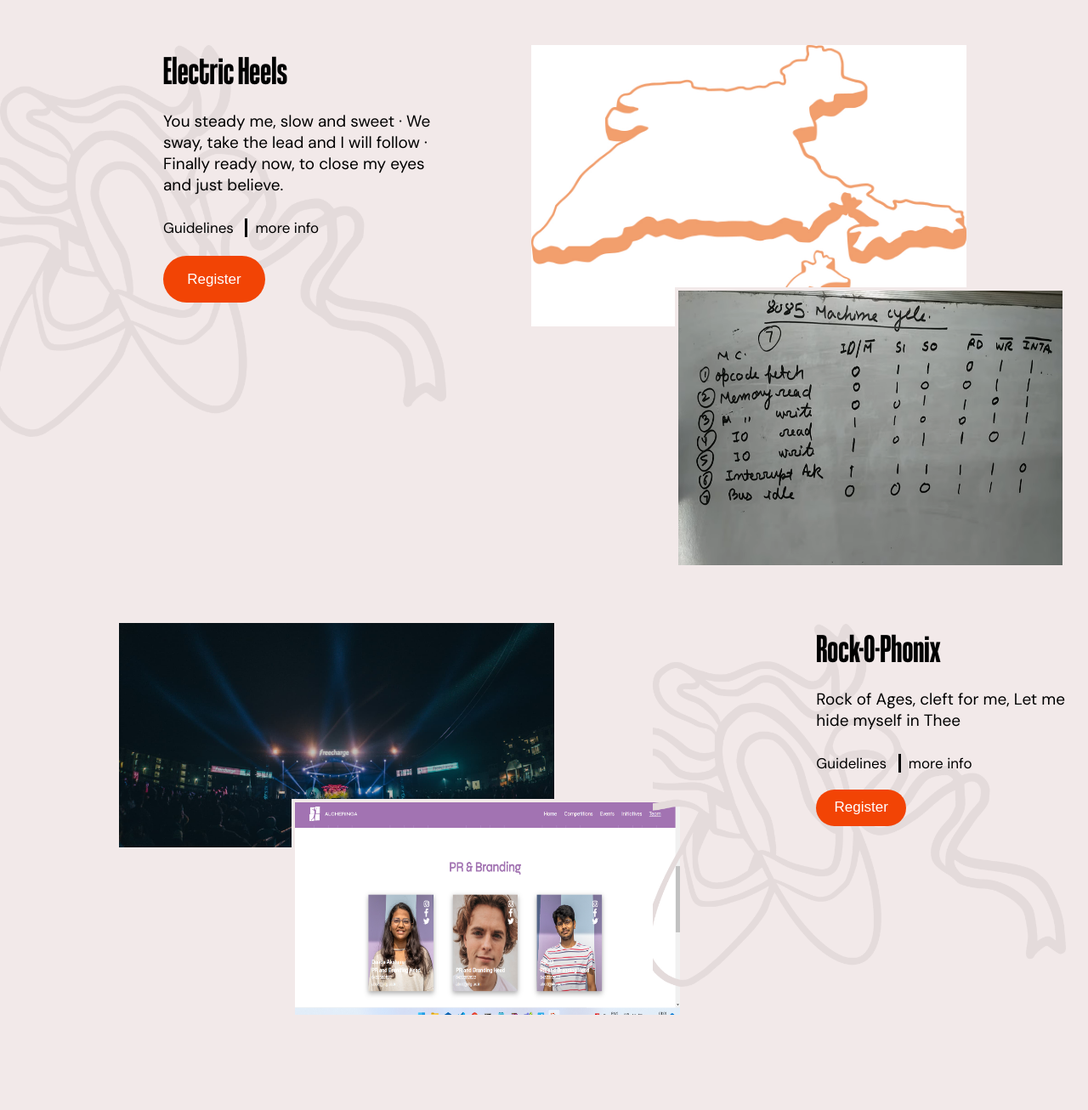
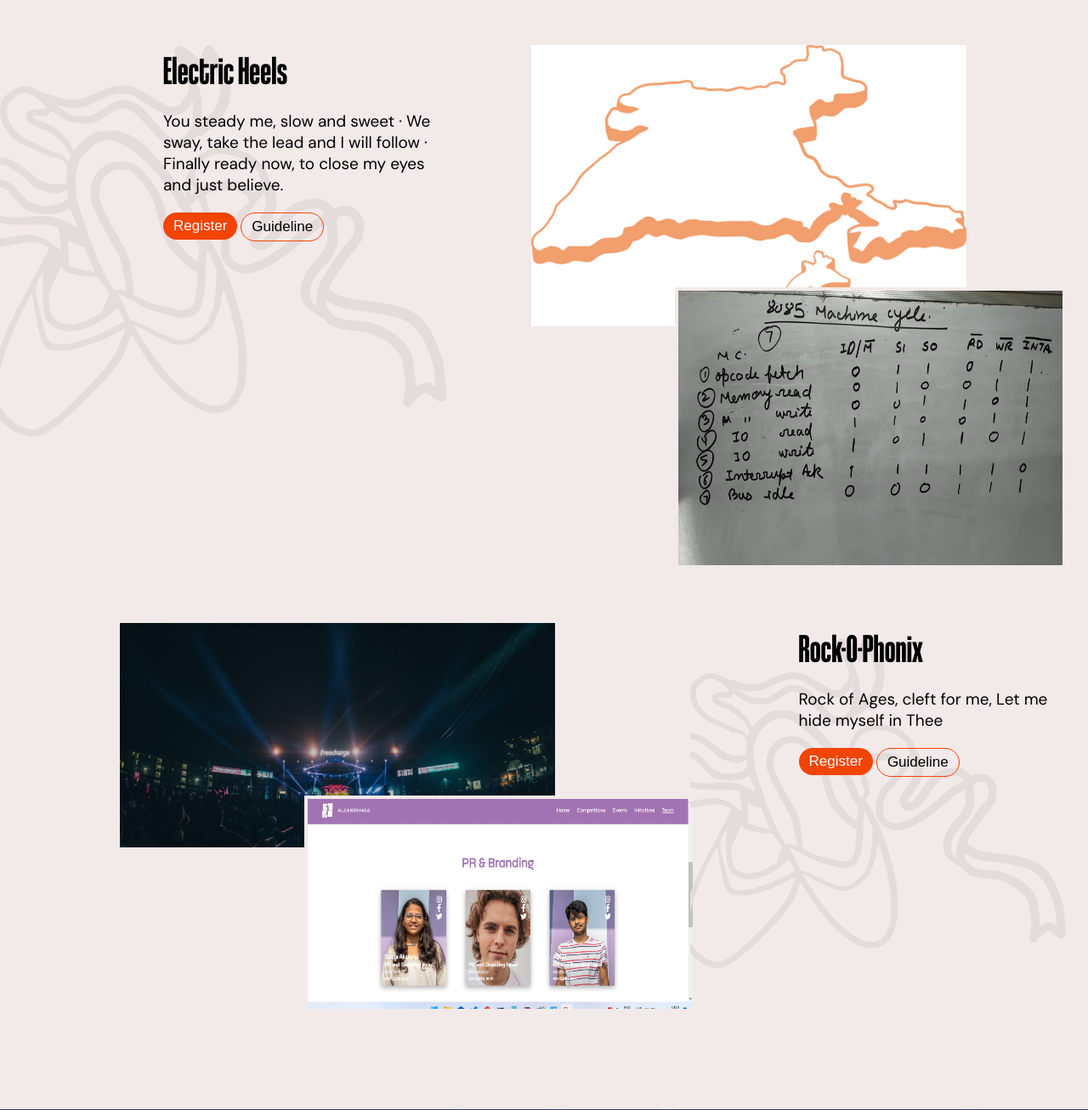
Before and after one commit to Alcheringa-Web-and-App-Operations/CE-Portal, a Django app: page /dashboard/1 in a window 1280 px wide; the page is wider, and only the part inside the window is pictured. Shown: the part 898-2204 px from the top of that part at 85% size. Run offline with Django 4.2, Linux system fonts and the light colour scheme; data comes from the database, SQL or seed files in the repository; data that the repository does not hold is empty.

Commit message:
routing and CSS of buttons

```diff
--- a/city/static/city/Styles/dashboard.css
+++ b/city/static/city/Styles/dashboard.css
@@ -280,7 +280,26 @@
 
 /***************  Competitions  *****************/
 
+.btncontainer{
+    display: flex;
+    flex-direction: row;
+    column-gap: 4px;
+}
+.guidelinebtn{
+    background-color: transparent;
+    color:black;
+    text-align: center;
+    border-radius: 28px;
+    height: 10%;
+    border: solid;
+    padding: 6px 12px 6px;
+    border-width: 0.5px;
+    border-color: #F24405 ;
+    font-weight: 200;
+    font-size: 17px;
+    object-fit: contain;
 
+}
 
 .comp-main {
     background-color: #F2E9E9;
@@ -347,8 +366,8 @@
     background: #F24405;
     border-radius: 28px;
     height: 10%;
-    width: 36%;
     border: none;
+    padding: 6px 12px 6px;
 }
 
 #lefttext {
@@ -366,7 +385,7 @@
     background-repeat: no-repeat;
     background-position: right;
     background-size: contain;
-    padding-left: 15%;
+    padding-left: 10%;
     margin-right: 2%;
 }
 
--- a/city/templates/city/dashboard.html
+++ b/city/templates/city/dashboard.html
@@ -87,13 +87,10 @@
           <div id="lefttext" style="background-image:url('{{ comp.background_img.url }}')">
             <h1 class="coolvetica">{{comp.competitionName}}</h1>
             <p class="comp-desc">{{comp.competitionDescription}}</p>
-            <div style="margin-top: 6%; margin-bottom: 6%">
-              <span style="border-style: none solid none none; font-size: 17px"
-                >Guidelines &nbsp;
-              </span>
-              <span style="font-size: 17px">&nbsp; more info</span>
+            <div class="btncontainer">
+                <button type="button" class="btn"><a href="{% url 'register_single' %}" style="text-decoration: none;color:white;"> Register</a></button>
+                <button type="button" class="guidelinebtn"><a href="#" style="text-decoration: none;color: black;"> Guideline </a></button>
             </div>
-            <button type="button" class="btn">Register</button>
           </div>
           <div style="padding-right: 12%">
             <img
@@ -115,13 +112,10 @@
           <div id="righttext" style="background-image:url('{{ comp.background_img.url }}')">
             <h1 class="coolvetica">{{comp.competitionName}}</h1>
             <p class="comp-desc">{{comp.competitionDescription}}</p>
-            <div style="margin-top: 6%; margin-bottom: 6%">
-              <span style="border-style: none solid none none; font-size: 17px"
-                >Guidelines &nbsp;
-              </span>
-              <span style="font-size: 17px">&nbsp; more info</span>
+            <div class="btncontainer">
+                <button type="button" class="btn"><a href="{% url 'register_single' %}" style="text-decoration: none;color:white;"> Register</a></button>
+                <button type="button" class="guidelinebtn"><a href="#" style="text-decoration: none;color: black;"> Guideline </a></button>
             </div>
-            <button type="button" class="btn">Register</button>
           </div>
         </div>
         {% endif %} {% endfor %}
--- a/city/templates/city/landing.html
+++ b/city/templates/city/landing.html
@@ -48,7 +48,7 @@
       <a href="#about"> About Us</a>
     </div>
     <div class="flex-item-1 disapp_in_mobview" id="flex-item-16">
-      <a href="#"> Register</a>
+      <a href="{% url 'register_single' %}"> Register</a>
     </div>
   </div>
 </nav>
```
Also changed, not shown: users/templates/users/register_single.html (+0 -22 lines).
